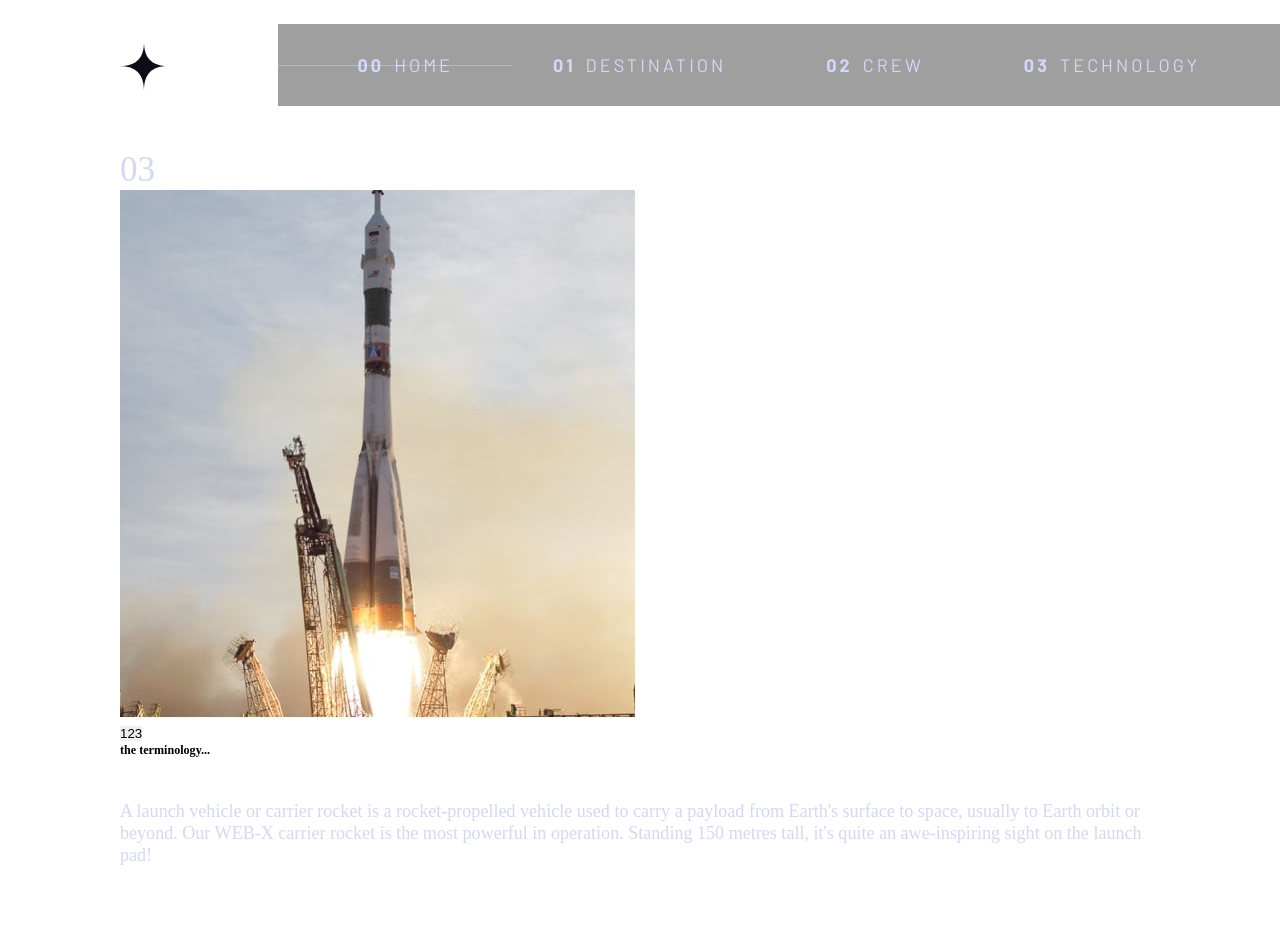
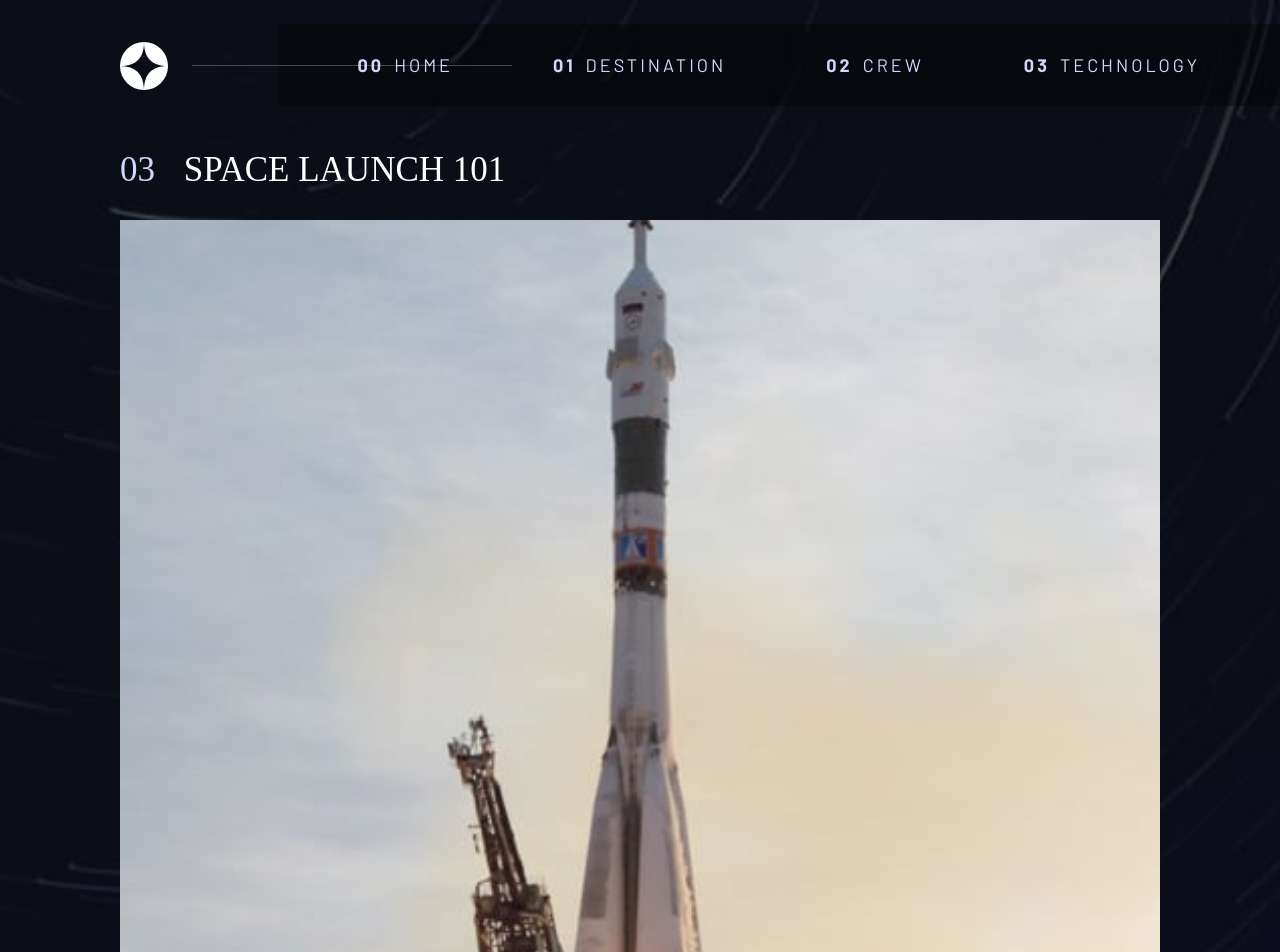
Before and after one commit to Heph-zibah/space-tourism-website-reactjs, a React (Create React App) app: page /technology in a window 1280 px wide. Shown: the top 952 px of the page. Built offline with nearby package versions, Linux system fonts and the light colour scheme; a web font is replaced by a local one.

Commit message:
update styles

```diff
--- a/src/styles/Technology.module.scss
+++ b/src/styles/Technology.module.scss
@@ -0,0 +1,111 @@
+.tech__container {
+    background: url('../starter-code/assets/technology/background-technology-mobile.jpg');
+    background-repeat: no-repeat;
+    background-size: cover;
+    background-position: bottom;
+    width: 100%;
+    .tech__wrapper {
+        margin-top: 30px;
+        .tech__img {
+           width: 100%;
+           padding: 0;
+            img {
+                width: 100%;
+            }
+        }
+        .tech__content {
+            .tech__links {
+                display: flex;
+                align-items: center;
+                justify-content: center;
+                gap: 40px;
+                margin-top: 40px;
+                .crew__link {
+                    background-color: transparent;
+                    color: white;
+                    border: 1px solid rgba(255, 255, 255, 0.5);
+                    border-radius: 50%;
+                    padding:15px 20px;
+                    font-size: 18px;
+                }
+                .crew__link:hover {
+                    border: 1px solid rgb(255, 255, 255);
+                }
+                .active {
+                    background-color: rgba(255, 255, 255, 0.9);
+                    color: black;
+                }
+            }
+            .tech__info {
+                margin-top: 30px;
+                text-align: center;
+                line-height: 1.2;
+                h6 {
+                    color: $text-color-primary;
+                    font-size: 1.5rem;
+                    text-transform: uppercase;
+                    font-family: $font-family-secondary;
+                    font-weight: 400;
+                }
+                h1 {
+                    color: $text-color-secondary;
+                    font-size: 1.5rem;
+                    text-transform: uppercase;
+                    font-family: $font-family-neutral;
+                    font-weight: 400;
+                    margin: 15px 0 30px 0;
+                }
+            }
+        }
+
+    }
+}
+
+@media screen and (min-width:601px) {
+    .tech__container {
+        background: url('../starter-code/assets/technology/background-technology-tablet.jpg');
+        background-repeat: no-repeat;
+        background-size: cover;
+        background-position: bottom;
+        width: 100%;
+        .tech__wrapper {
+            .tech__content{
+                .tech__links {
+                    .crew__link {
+                        padding:25px 30px;
+                        font-size: 18px;
+                    }
+                }
+                .tech__info {
+                    margin-top: 40px;
+                    line-height: 1.3;
+                    h6 {
+                        font-size: 1.8rem;
+                    }
+                    h1 {
+                        font-size: 2.5rem;
+                        margin: 20px 0 40px 0;
+                    }
+                    p{
+                        font-size: 1.8rem;
+                        line-height: 1.4;
+                    }
+                }
+            }
+        }
+    }
+}
+
+@media screen and (min-width:901px) {
+    .tech__container {}
+}
+
+@media screen and (min-width:1200px) {
+    .tech__container {
+        background: url('../starter-code/assets/technology/background-technology-desktop.jpg');
+        background-repeat: no-repeat;
+        background-size: cover;
+        background-position: bottom;
+        width: 100%;
+    }
+}
```
